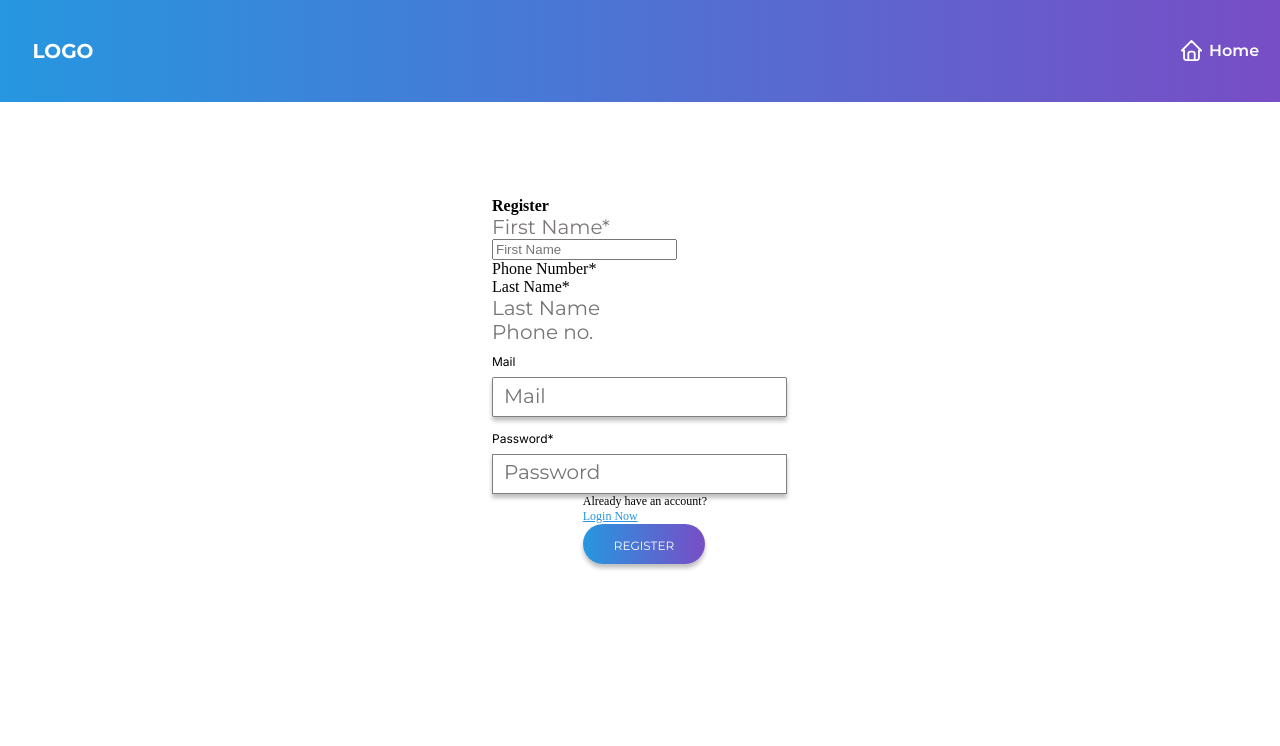
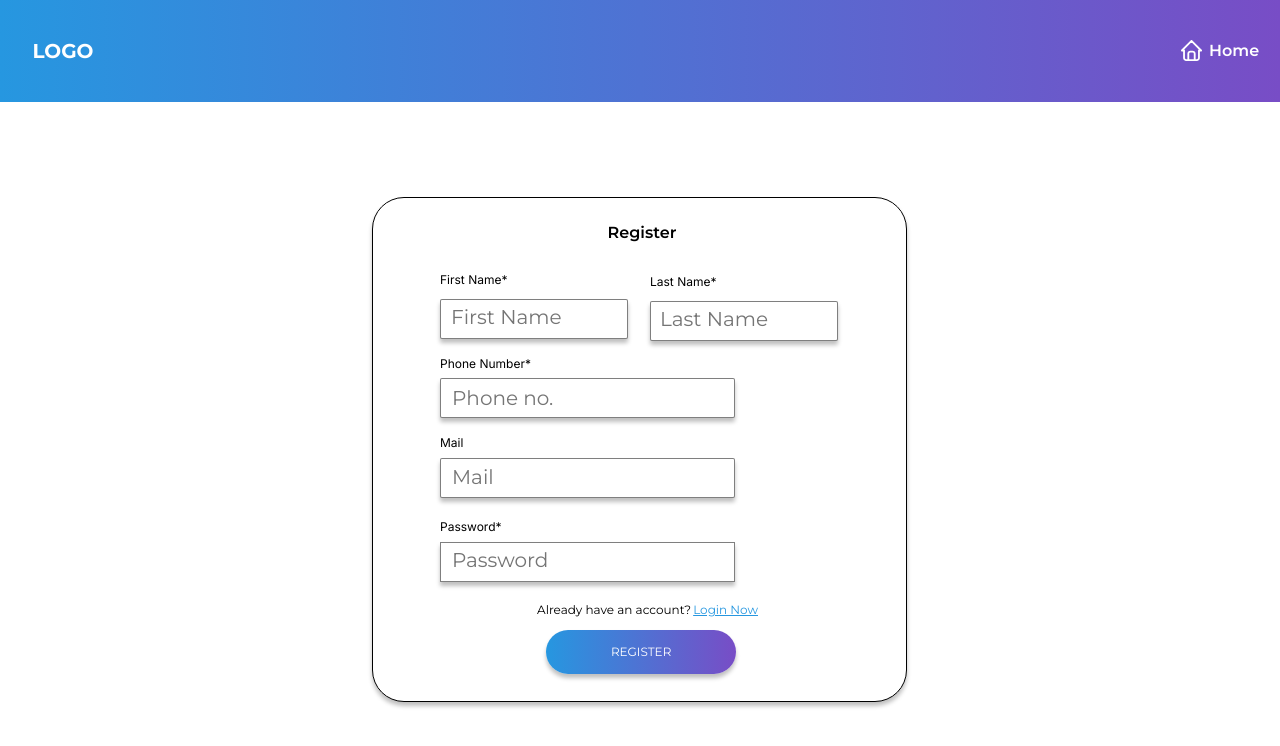
Before and after one commit to ashwaniraj0813/real_estate, a React (Vite) app: page /register in a window 1280 px wide. Shown: the top 746 px of the page. Built offline with nearby package versions, Linux system fonts and the light colour scheme.

Commit message:
Update FormContainer.module.css

```diff
--- a/src/components/FormContainer.module.css
+++ b/src/components/FormContainer.module.css
@@ -1,4 +1,4 @@
-.mainChild {
+.formContainerChild {
   width: 535px;
   height: 623px;
   position: relative;
@@ -11,6 +11,7 @@
   max-width: 100%;
 }
 .register {
+  height: 20px;
   width: 190px;
   position: relative;
   font-weight: 600;
@@ -18,7 +19,7 @@
   flex-shrink: 0;
   z-index: 1;
 }
-.registerHeader {
+.registerWrapper {
   align-self: stretch;
   display: flex;
   flex-direction: row;
@@ -26,13 +27,13 @@
   justify-content: center;
   padding: 0 var(--padding-xl) 0 var(--padding-7xl);
 }
-.firstName {
+.firstName1 {
   width: 121px;
   position: relative;
   display: inline-block;
   z-index: 1;
 }
-.frameChild {
+.confirmFirstNameInputChild {
   height: 42px;
   width: 188px;
   position: relative;
@@ -43,7 +44,7 @@
   box-sizing: border-box;
   display: none;
 }
-.firstName1 {
+.firstName2 {
   width: 100%;
   border: 0;
   outline: 0;
@@ -60,7 +61,7 @@
   padding: 0;
   z-index: 2;
 }
-.rectangleParent {
+.confirmFirstNameInput {
   align-self: stretch;
   box-shadow: 0 4px 4px rgba(0, 0, 0, 0.25);
   border-radius: var(--br-11xs);
@@ -76,22 +77,20 @@
 }
 .phoneNumber {
   position: relative;
-  display: inline-block;
-  min-width: 96px;
   z-index: 1;
 }
-.firstNameDuplicate,
-.firstNameInput {
+.emailPassword,
+.firstName {
   display: flex;
   flex-direction: column;
   align-items: flex-start;
   justify-content: flex-start;
 }
-.firstNameDuplicate {
+.emailPassword {
   align-self: stretch;
   gap: var(--gap-mid);
 }
-.firstNameInput {
+.firstName {
   flex: 1;
   gap: var(--gap-xs);
   min-width: 122px;
@@ -102,7 +101,7 @@
   display: inline-block;
   z-index: 1;
 }
-.frameItem {
+.confirmLastNameInputChild {
   height: 42px;
   width: 188px;
   position: relative;
@@ -130,12 +129,12 @@
   padding: 0;
   z-index: 2;
 }
-.lastNameDuplicate,
-.rectangleGroup {
+.confirmLastName,
+.confirmLastNameInput {
   align-self: stretch;
   justify-content: flex-start;
 }
-.rectangleGroup {
+.confirmLastNameInput {
   box-shadow: 0 4px 4px rgba(0, 0, 0, 0.25);
   border-radius: var(--br-11xs);
   background-color: var(--color-white);
@@ -147,17 +146,17 @@
     var(--padding-4xs);
   z-index: 1;
 }
-.lastNameDuplicate {
+.confirmLastName {
   flex-direction: column;
-  gap: var(--gap-5xs);
+  gap: var(--gap-xs);
 }
-.lastNameDuplicate,
-.lastNameInput,
-.nameInput {
+.confirmLastName,
+.content,
+.namePhone {
   display: flex;
   align-items: flex-start;
 }
-.lastNameInput {
+.content {
   flex: 1;
   flex-direction: column;
   justify-content: flex-start;
@@ -165,14 +164,14 @@
   box-sizing: border-box;
   min-width: 122px;
 }
-.nameInput {
+.namePhone {
   align-self: stretch;
   flex-direction: row;
   flex-wrap: wrap;
   justify-content: center;
   gap: var(--gap-3xl);
 }
-.frameInner {
+.phoneNumberInputChild {
   height: 42px;
   width: 295px;
   position: relative;
@@ -198,14 +197,14 @@
   padding: 0;
   z-index: 2;
 }
-.phoneNumberInput,
-.rectangleContainer {
+.phoneNumber1,
+.phoneNumberInput {
   display: flex;
   flex-direction: row;
   align-items: flex-start;
   justify-content: flex-start;
 }
-.rectangleContainer {
+.phoneNumberInput {
   flex: 1;
   box-shadow: 0 4px 4px rgba(0, 0, 0, 0.25);
   border-radius: var(--br-11xs);
@@ -214,42 +213,41 @@
   padding: var(--padding-6xs) var(--padding-2xs);
   z-index: 1;
 }
-.phoneNumberInput {
+.phoneNumber1 {
   width: 295px;
   padding: 0 0 var(--padding-3xs);
   box-sizing: border-box;
 }
-.credentialsInput,
-.registerForm {
+.credentials,
+.registrationForm {
   align-self: stretch;
   display: flex;
   flex-direction: column;
   justify-content: flex-start;
 }
-.credentialsInput {
+.credentials {
   align-items: flex-start;
   gap: var(--gap-6xs);
   text-align: left;
   font-size: var(--font-size-xs);
   font-family: var(--font-inter);
 }
-.registerForm {
+.registrationForm {
   align-items: flex-end;
-  gap: var(--gap-16xl);
+  gap: var(--gap-10xl);
 }
 .alreadyHaveAn,
 .loginNow {
+  margin-top: 20px;
   position: relative;
   z-index: 1;
 }
 .loginNow {
   text-decoration: underline;
   color: var(--color-cornflowerblue-200);
-  display: inline-block;
-  min-width: 65px;
   cursor: pointer;
 }
-.loginPrompt {
+.login {
   display: flex;
   flex-direction: row;
   align-items: flex-start;
@@ -265,12 +263,14 @@
   display: none;
 }
 .register1 {
+  height: 19px;
   flex: 1;
   position: relative;
   font-size: var(--font-size-xs);
   font-family: var(--font-montserrat);
   color: var(--color-white);
   text-align: center;
+  display: inline-block;
   z-index: 1;
 }
 .submitButton {
@@ -285,24 +285,24 @@
   flex-direction: row;
   z-index: 1;
 }
-.submissionContent,
-.submitButton,
-.submitButtonWrapper {
+.account,
+.submit,
+.submitButton {
   display: flex;
   align-items: flex-start;
   justify-content: flex-start;
 }
-.submitButtonWrapper {
+.submit {
   width: 208px;
   flex-direction: row;
   padding: 0 var(--padding-4xs);
   box-sizing: border-box;
 }
-.submissionContent {
+.account {
   flex-direction: column;
   gap: var(--gap-smi);
 }
-.main,
+.formContainer,
 .submission {
   display: flex;
   flex-direction: row;
@@ -313,7 +313,7 @@
   max-width: 100%;
   font-size: var(--font-size-xs);
 }
-.main {
+.formContainer {
   width: 535px;
   box-shadow: 0 4px 4px rgba(0, 0, 0, 0.25);
   border-radius: var(--br-13xl);
@@ -331,7 +331,7 @@
   font-family: var(--font-montserrat);
 }
 @media screen and (max-width: 750px) {
-  .main {
+  .formContainer {
     gap: var(--gap-42xl);
     padding: var(--padding-xl) var(--padding-15xl) var(--padding-xl)
       var(--padding-14xl);
@@ -339,20 +339,17 @@
   }
 }
 @media screen and (max-width: 450px) {
-  .firstName1,
+  .firstName2,
   .lastName1,
   .phoneNo {
     font-size: var(--font-size-base);
-  }
-  .registerForm {
-    gap: var(--gap-mid);
   }
   .submission {
     padding-left: var(--padding-xl);
     padding-right: var(--padding-xl);
     box-sizing: border-box;
   }
-  .main {
+  .formContainer {
     gap: var(--gap-12xl);
   }
 }
```
